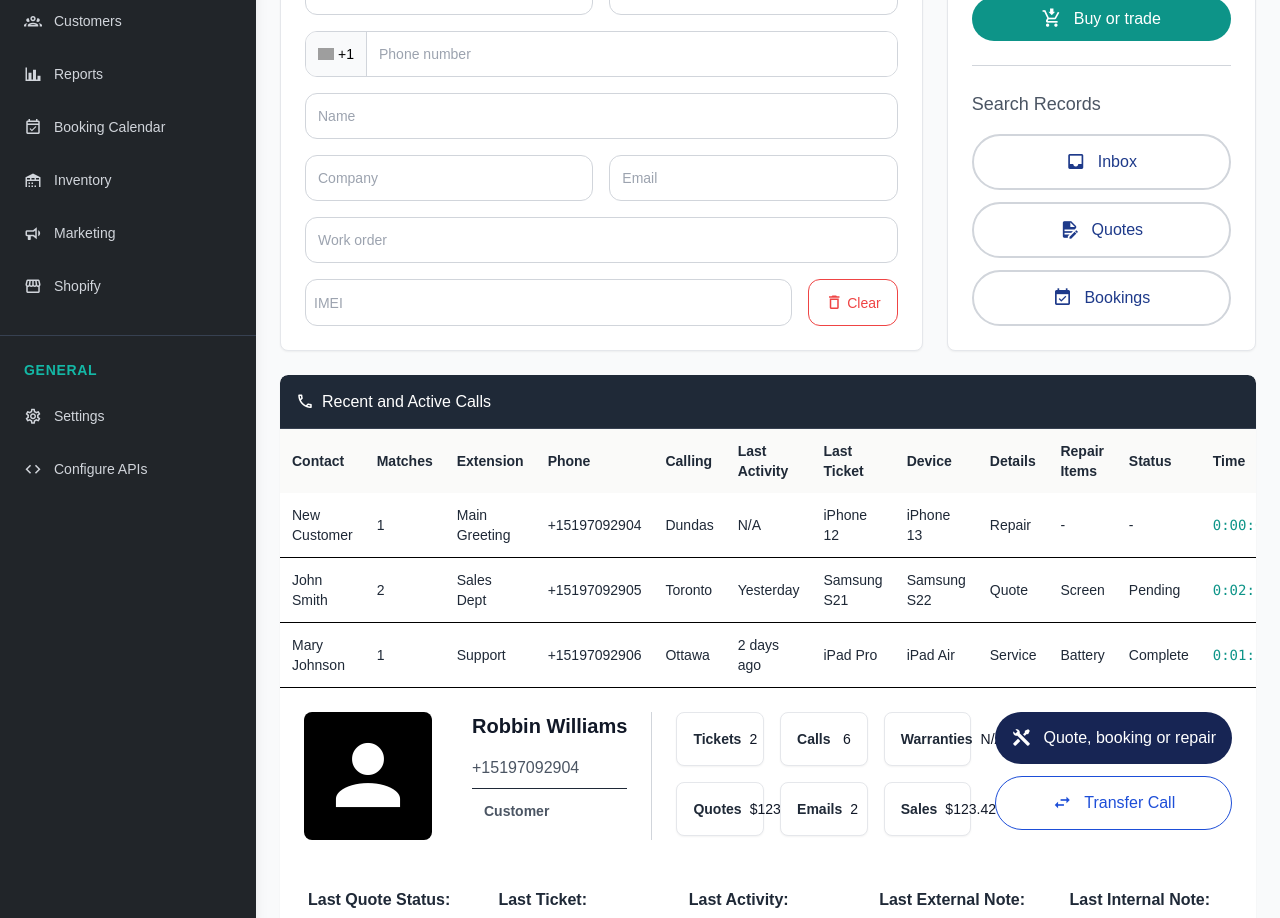
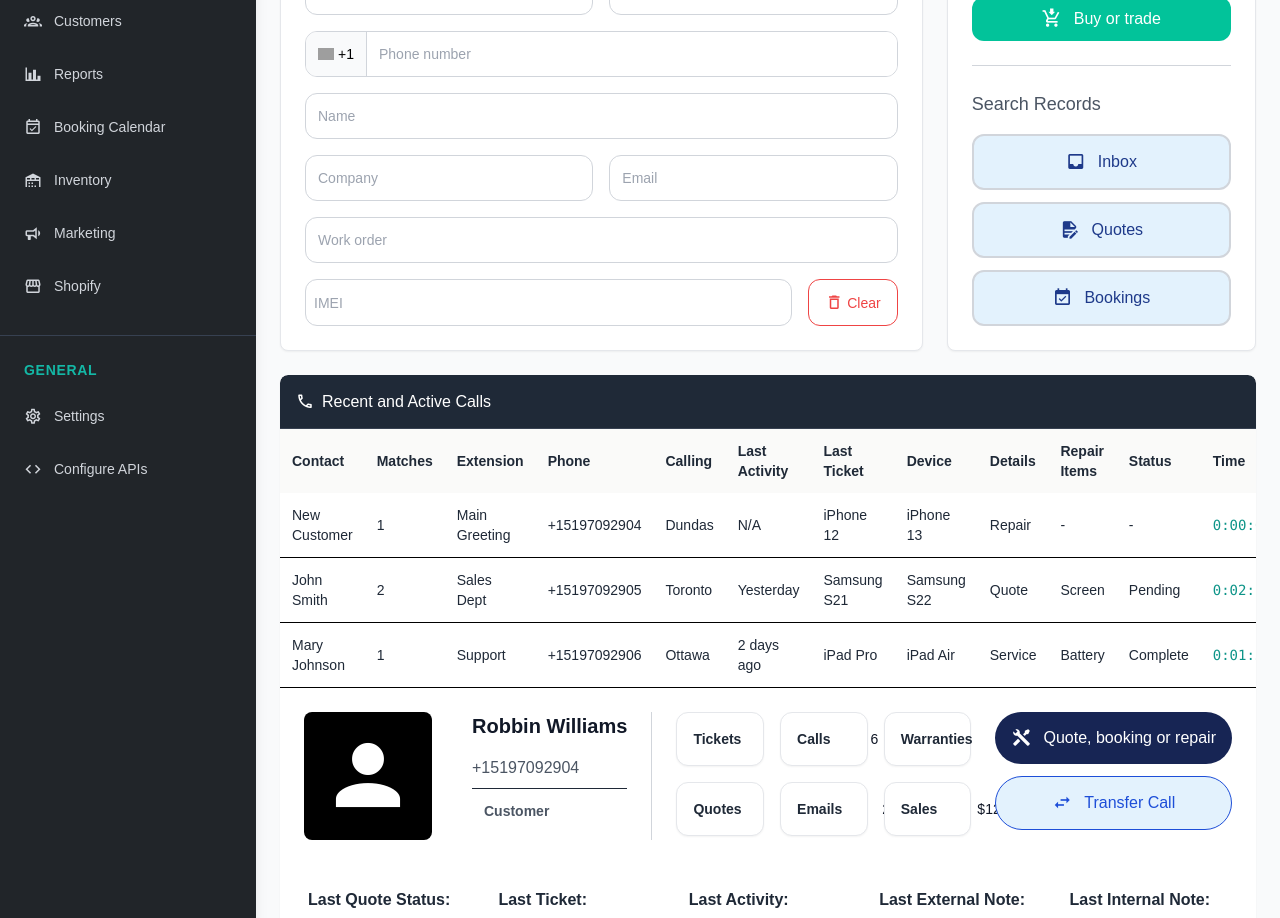
Before and after one commit to GaviriaCamilo/dashboard-vue, a Vue app: page /sales in a window 1280 px wide. Shown: the part 300-1218 px from the top of the page. Built offline with nearby package versions, Linux system fonts and the light colour scheme; grey boxes are pictures that could not be loaded.

Commit message:
Update components

```diff
--- a/src/components/sales/CustomerDetail.vue
+++ b/src/components/sales/CustomerDetail.vue
@@ -16,28 +16,28 @@
             </div>
 
             <div class="grid grid-cols-2 gap-3 w-full sm:grid-cols-3 sm:gap-3 sm:w-auto sm:flex-grow md:grid-cols-3 md:gap-4 md:w-auto md:flex-grow lg:flex-grow-0 lg:w-auto xl:grid-cols-3">
-                <div class="bg-white p-3 sm:p-4 rounded-lg shadow-sm flex justify-between items-center border border-gray-200">
-                    <span class="text-sm font-bold text-gray-800 mr-2">Tickets</span>
+                <div class="bg-white p-3 sm:p-4 rounded-xl shadow-sm flex justify-between items-center border border-gray-200">
+                    <span class="text-sm font-bold text-gray-800 mr-10">Tickets</span>
                     <span class="text-sm text-gray-900">2</span>
                 </div>
-                <div class="bg-white p-3 sm:p-4 rounded-lg shadow-sm flex justify-between items-center border border-gray-200">
-                    <span class="text-sm font-bold text-gray-800 mr-2">Calls</span>
+                <div class="bg-white p-3 sm:p-4 rounded-xl shadow-sm flex justify-between items-center border border-gray-200">
+                    <span class="text-sm font-bold text-gray-800 mr-10">Calls</span>
                     <span class="text-sm text-gray-900">6</span>
                 </div>
-                <div class="bg-white p-3 sm:p-4 rounded-lg shadow-sm flex justify-between items-center border border-gray-200">
-                    <span class="text-sm font-bold text-gray-800 mr-2">Warranties</span>
+                <div class="bg-white p-3 sm:p-4 rounded-xl shadow-sm flex justify-between items-center border border-gray-200">
+                    <span class="text-sm font-bold text-gray-800 mr-10">Warranties</span>
                     <span class="text-sm text-gray-900">N/A</span>
                 </div>
-                <div class="bg-white p-3 sm:p-4 rounded-lg shadow-sm flex justify-between items-center border border-gray-200">
-                    <span class="text-sm font-bold text-gray-800 mr-2">Quotes</span>
+                <div class="bg-white p-3 sm:p-4 rounded-xl shadow-sm flex justify-between items-center border border-gray-200">
+                    <span class="text-sm font-bold text-gray-800 mr-10">Quotes</span>
                     <span class="text-sm text-gray-900">$123.42</span>
                 </div>
-                <div class="bg-white p-3 sm:p-4 rounded-lg shadow-sm flex justify-between items-center border border-gray-200">
-                    <span class="text-sm font-bold text-gray-800 mr-2">Emails</span>
+                <div class="bg-white p-3 sm:p-4 rounded-xl shadow-sm flex justify-between items-center border border-gray-200">
+                    <span class="text-sm font-bold text-gray-800 mr-10">Emails</span>
                     <span class="text-sm text-gray-900">2</span>
                 </div>
-                <div class="bg-white p-3 sm:p-4 rounded-lg shadow-sm flex justify-between items-center border border-gray-200">
-                    <span class="text-sm font-bold text-gray-800 mr-2">Sales</span>
+                <div class="bg-white p-3 sm:p-4 rounded-xl shadow-sm flex justify-between items-center border border-gray-200">
+                    <span class="text-sm font-bold text-gray-800 mr-10">Sales</span>
                     <span class="text-sm text-gray-900">$123.42</span>
                 </div>
             </div>
@@ -48,7 +48,7 @@
                     <span class="text-sm sm:text-base">Quote, booking or repair</span>
                 </button>
 
-                <button class="bg-white text-blue-700 px-4 py-3 rounded-full font-medium border border-blue-700 hover:bg-blue-50 flex items-center justify-center space-x-3 w-full sm:flex-grow sm:min-w-0 md:flex-grow">
+                <button class="bg-[#e3f2fd] text-blue-700 px-4 py-3 rounded-full font-medium border border-blue-700 hover:bg-blue-50 flex items-center justify-center space-x-3 w-full sm:flex-grow sm:min-w-0 md:flex-grow">
                     <i class="mdi mdi-swap-horizontal text-xl"></i>
                     <span class="text-sm sm:text-base">Transfer Call</span>
                 </button>
--- a/src/components/sales/RequestAndSearch.vue
+++ b/src/components/sales/RequestAndSearch.vue
@@ -3,12 +3,12 @@
         <div>
         <h2 class="text-lg font-medium text-gray-600 mb-3">Create Request</h2>
         <div class="space-y-3">
-            <button class="w-full bg-blue-900 text-white px-4 py-2 rounded-full font-medium hover:bg-blue-800 transition-colors duration-200 flex items-center justify-center gap-3">
+            <button class="w-full bg-blue-950 text-white px-4 py-2 rounded-xl font-medium hover:bg-blue-800 transition-colors duration-200 flex items-center justify-center gap-3">
             <i class="mdi mdi-tools w-5 h-5 text-xl mb-2"></i>
             <span>Quote, booking or repair</span>
             </button>
 
-            <button class="w-full bg-teal-600 text-white px-4 py-2 rounded-full font-medium hover:bg-teal-700 transition-colors duration-200 flex items-center justify-center gap-3">
+            <button class="w-full bg-[#02c39a] text-white px-4 py-2 rounded-xl font-medium hover:bg-teal-700 transition-colors duration-200 flex items-center justify-center gap-3">
             <i class="mdi mdi-cart-arrow-down w-5 h-5 mb-2 text-xl"></i>
             <span>Buy or trade</span>
             </button>
@@ -19,17 +19,17 @@
         <div>
         <h2 class="text-lg font-medium text-gray-600 mb-4">Search Records</h2>
         <div class="space-y-3">
-            <button class="w-full bg-white border-2 border-gray-300 text-blue-900 px-4 py-3 rounded-full font-medium hover:bg-gray-50 transition-colors duration-200 flex items-center justify-center gap-3">
+            <button class="w-full bg-[#e3f2fd] border-2 border-gray-300 text-blue-900 px-4 py-3 rounded-xl font-medium hover:bg-gray-50 transition-colors duration-200 flex items-center justify-center gap-3">
             <i class="mdi mdi-inbox w-5 h-5 text-xl mb-2"></i>
             <span>Inbox</span>
             </button>
 
-            <button class="w-full bg-white border-2 border-gray-300 text-blue-900 px-4 py-3 rounded-full font-medium hover:bg-gray-50 transition-colors duration-200 flex items-center justify-center gap-3">
+            <button class="w-full bg-[#e3f2fd] border-2 border-gray-300 text-blue-900 px-4 py-3 rounded-xl font-medium hover:bg-gray-50 transition-colors duration-200 flex items-center justify-center gap-3">
             <i class="mdi mdi-file-document-edit w-5 h-5 text-xl mb-2"></i>
             <span>Quotes</span>
             </button>
 
-            <button class="w-full bg-white border-2 border-gray-300 text-blue-900 px-4 py-3 rounded-full font-medium hover:bg-gray-50 transition-colors duration-200 flex items-center justify-center gap-3">
+            <button class="w-full bg-[#e3f2fd] border-2 border-gray-300 text-blue-900 px-4 py-3 rounded-xl font-medium hover:bg-gray-50 transition-colors duration-200 flex items-center justify-center gap-3">
             <i class="mdi mdi-calendar-check w-5 h-5 text-xl mb-2"></i>
             <span>Bookings</span>
             </button>
```
